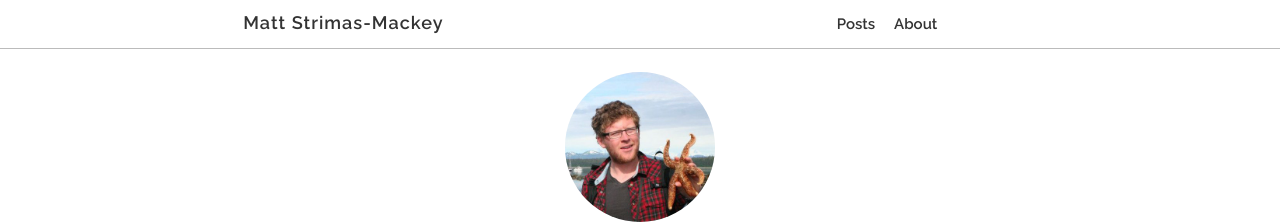
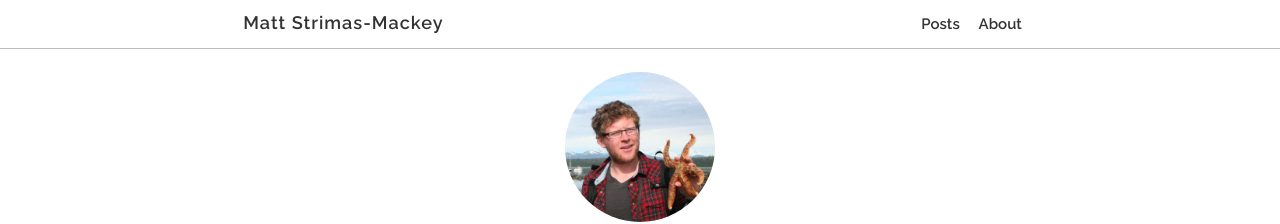
Before and after one commit to Pandinosaurus/mstrimas.github.io, a Jekyll site: the page built from index.html, in a window 1280 px wide. Shown: the top 224 px of the page. Built offline with Jekyll 4.4.1, drawn with Linux system fonts in a browser that asks for light colours; nearby versions of some CDN libraries.

Commit message:
navbar css

```diff
--- a/css/main.scss
+++ b/css/main.scss
@@ -119,7 +119,7 @@ div.content {
   list-style: none;
   margin: 0;
   padding: 0;
-  min-width: 20rem;
+  min-width: 10rem;
 }
 
 @media (#{$bp-larger-than-phablet}) {
```
